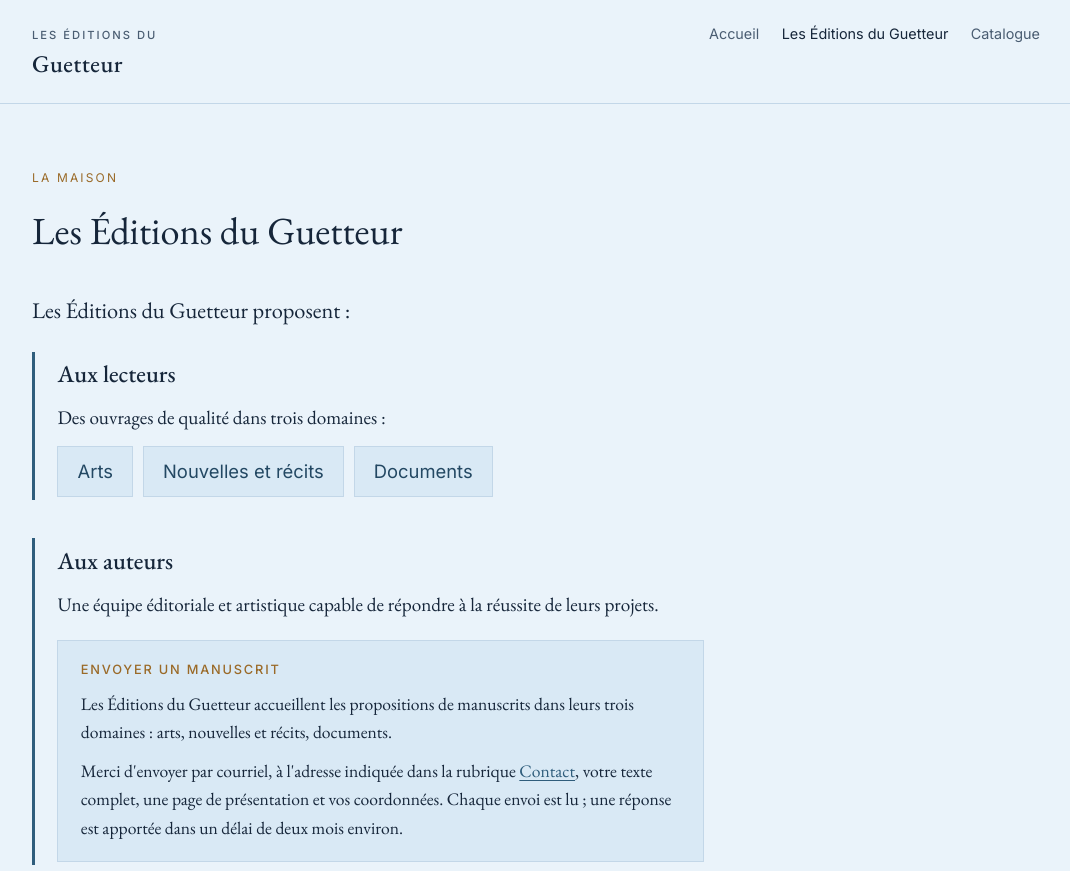
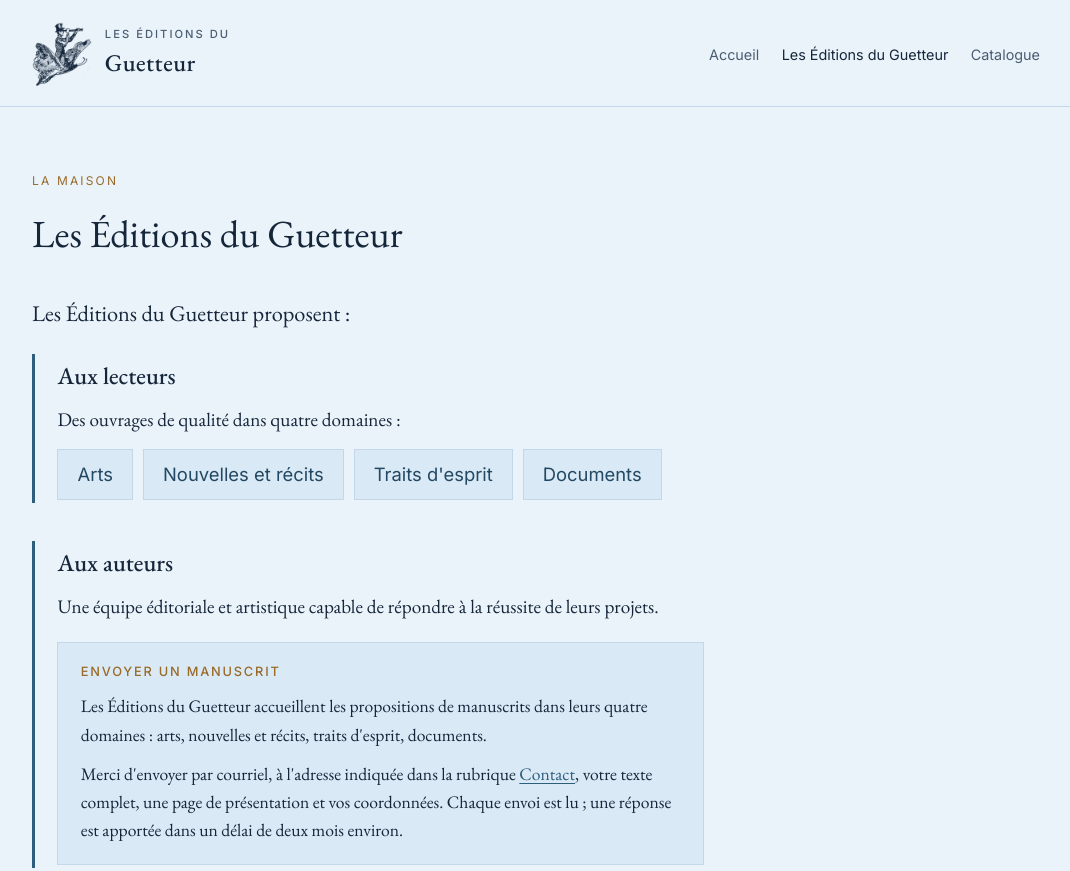
Before and after one commit to editions-du-guetteur/editions-du-guetteur, a plain HTML site: page a-propos.html in a window 1280 px wide. Shown: the top 871 px of the page, without its empty margins (104-1174 px from the left). Drawn offline with nearby package versions, Linux system fonts and the light colour scheme.

Commit message:
Logo du guetteur au papillon, nouvelle photo des Aquarellistes, domaine Traits d'esprit
Co-Authored-By: Claude Opus 5.5 <noreply@anthropic.com>

```diff
--- a/a-propos.html
+++ b/a-propos.html
@@ -13,7 +13,7 @@
 <body>
   <header class="entete">
     <div class="conteneur">
-      <a class="marque" href="index.html"><small>Les Éditions du</small>Guetteur</a>
+      <a class="marque" href="index.html"><img src="img/logo-guetteur.png" alt="" width="150" height="160"><span><small>Les Éditions du</small>Guetteur</span></a>
       <nav class="nav">
         <a href="index.html">Accueil</a>
         <a href="a-propos.html" aria-current="page">Les Éditions du Guetteur</a>
@@ -30,10 +30,11 @@
       <p class="chapeau">Les Éditions du Guetteur proposent&nbsp;:</p>
       <section class="volet" aria-labelledby="titre-lecteurs">
         <h2 id="titre-lecteurs">Aux lecteurs</h2>
-        <p>Des ouvrages de qualité dans trois domaines&nbsp;:</p>
+        <p>Des ouvrages de qualité dans quatre domaines&nbsp;:</p>
         <ul class="domaines">
           <li><a href="catalogue.html#arts">Arts</a></li>
           <li><a href="catalogue.html#nouvelles-recits">Nouvelles et récits</a></li>
+          <li><a href="catalogue.html#traits-d-esprit">Traits d'esprit</a></li>
           <li><a href="catalogue.html#documents">Documents</a></li>
         </ul>
       </section>
@@ -44,7 +45,7 @@
         <!-- Brouillon n° 2 choisi par Thierry le 9 nov. 2026 : envoi par courriel, réponse sous deux mois environ -->
         <div class="manuscrit">
           <h3>Envoyer un manuscrit</h3>
-          <p>Les Éditions du Guetteur accueillent les propositions de manuscrits dans leurs trois domaines&nbsp;: arts, nouvelles et récits, documents.</p>
+          <p>Les Éditions du Guetteur accueillent les propositions de manuscrits dans leurs quatre domaines&nbsp;: arts, nouvelles et récits, traits d'esprit, documents.</p>
           <p>Merci d'envoyer par courriel, à l'adresse indiquée dans la rubrique <a href="#contact">Contact</a>, votre texte complet, une page de présentation et vos coordonnées. Chaque envoi est lu&nbsp;; une réponse est apportée dans un délai de deux mois environ.</p>
         </div>
       </section>
--- a/style.css
+++ b/style.css
@@ -53,12 +53,17 @@ a:hover { color: var(--accent-fonce); }
   padding-bottom: 1.2rem;
 }
 .marque {
+  display: flex;
+  align-items: center;
+  gap: .8rem;
   font-size: 1.5rem;
   font-weight: 500;
   letter-spacing: .02em;
   color: var(--encre);
   text-decoration: none;
 }
+.marque img { height: 64px; width: auto; }
+.entete .conteneur { align-items: center; }
 .marque small {
   display: block;
   font-family: var(--sans);
```
Also changed, not shown: catalogue.html (+9 -3 lines), cgv.html (+1 -1 lines), index.html (+1 -1 lines), livres/la-saga-guilbaud.html (+1 -1 lines), livres/les-aquarellistes-anonymes.html (+2 -3 lines), livres/repas-de-dessins.html (+1 -1 lines), mentions-legales.html (+1 -1 lines), img/aquarellistes-photo.jpg (added), img/lecture.webp (deleted), img/logo-guetteur.png (added), 1 other file.
